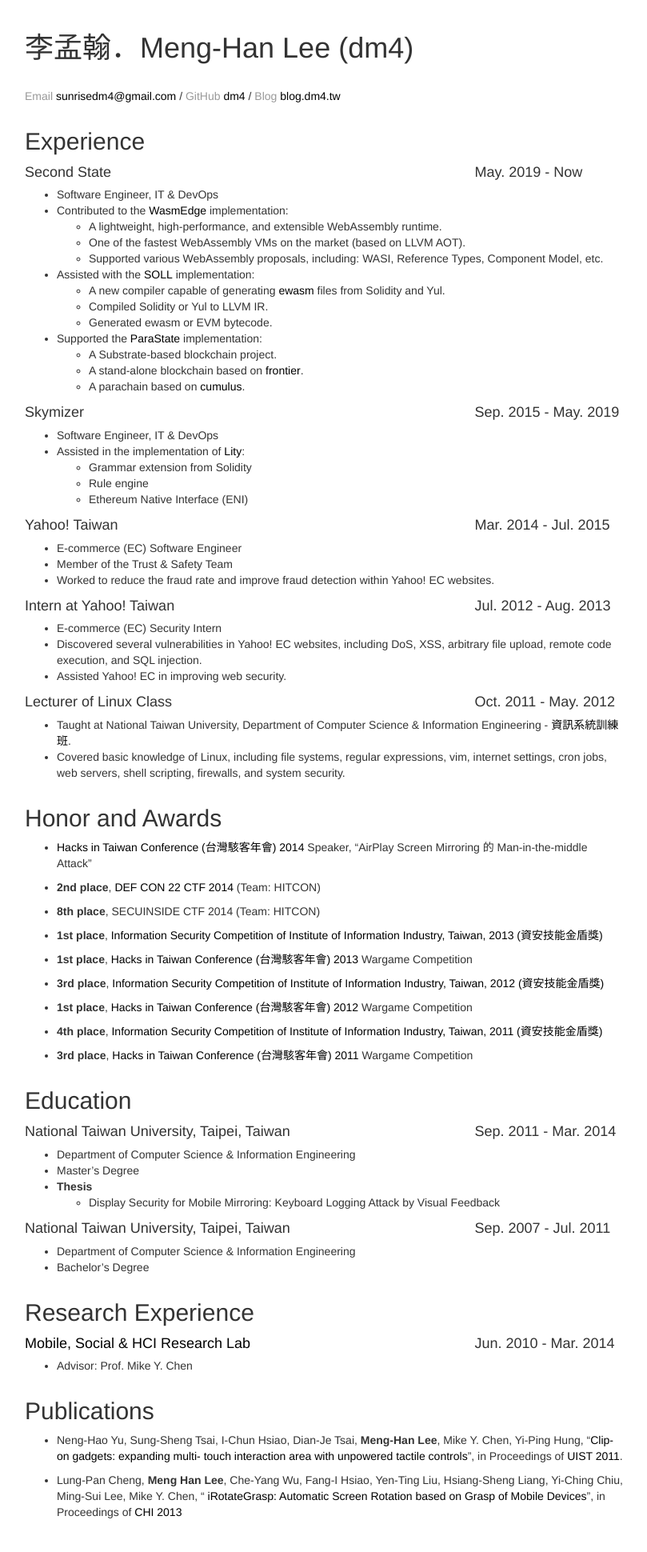
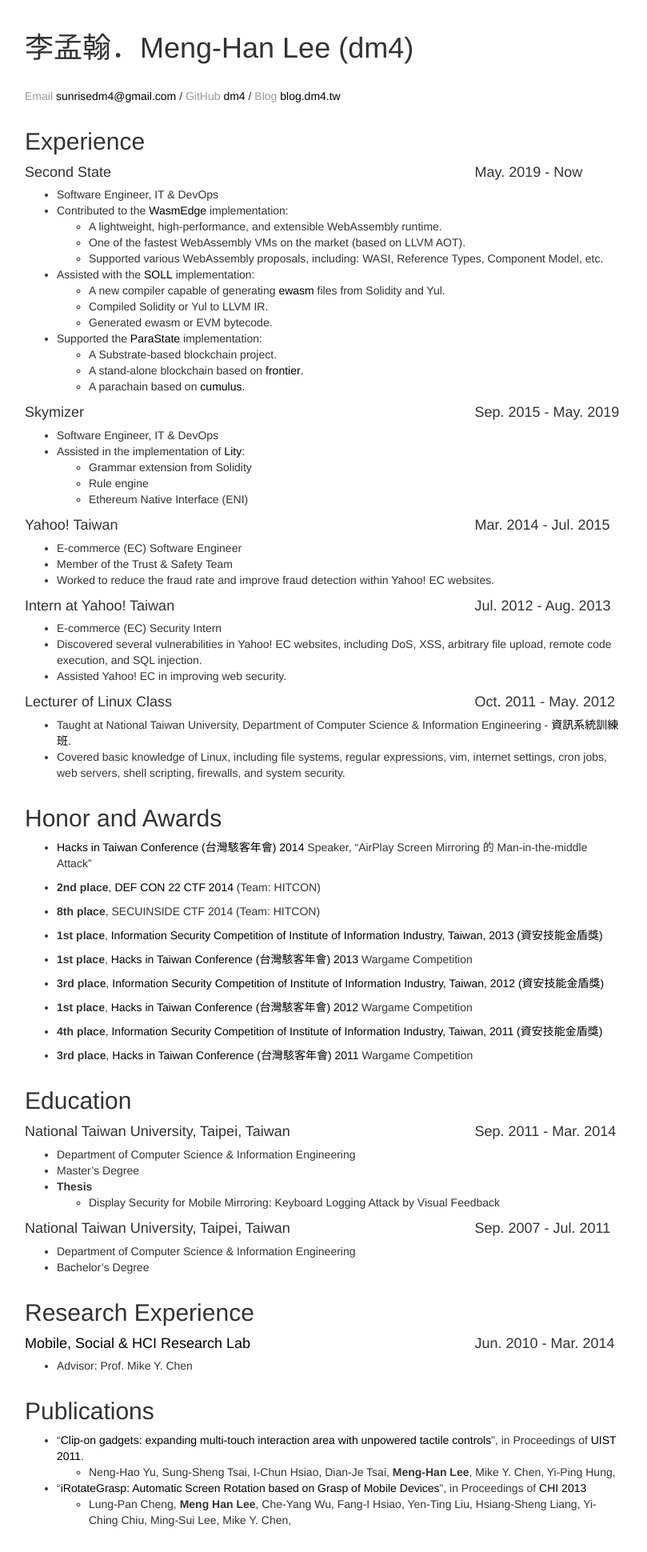
Before and after one commit to dm4/resume.dm4.tw, a Jekyll site: the page built from index.md, in a window 1280 px wide. Shown: the whole page at 80% size, without its empty margins (234-1043 px from the left). Built offline with Jekyll 4.4.1, drawn with Linux system fonts in a browser that asks for light colours; nearby versions of some CDN libraries; our own code applies the rules of GitHub Pages for plain Markdown files; some of the changed lines change nothing that is shown.

Commit message:
Update publications format

```diff
--- a/index.md
+++ b/index.md
@@ -114,26 +114,22 @@
 Publications
 ------------
 
-* Neng-Hao Yu, Sung-Sheng Tsai, I-Chun Hsiao,
-  Dian-Je Tsai, __Meng-Han Lee__, Mike Y. Chen,
-  Yi-Ping Hung, "[Clip-on gadgets: expanding multi-
-  touch interaction area with unpowered tactile
-  controls][Clip-on]", in Proceedings of [UIST 2011]
-  [UIST2011].
+* "[Clip-on gadgets: expanding multi-touch interaction area with unpowered tactile
+  controls][Clip-on]", in Proceedings of [UIST 2011][].
+  - Neng-Hao Yu, Sung-Sheng Tsai, I-Chun Hsiao, Dian-Je Tsai, __Meng-Han Lee__,
+    Mike Y. Chen, Yi-Ping Hung,
 
-* Lung-Pan Cheng, __Meng Han Lee__, Che-Yang Wu,
-  Fang-I Hsiao, Yen-Ting Liu, Hsiang-Sheng Liang,
-  Yi-Ching Chiu, Ming-Sui Lee, Mike Y. Chen, "[
-  iRotateGrasp: Automatic Screen Rotation based
-  on Grasp of Mobile Devices][iRotateGrasp]", in
-  Proceedings of [CHI 2013][CHI2013]
+* "[iRotateGrasp: Automatic Screen Rotation based on Grasp of Mobile Devices]
+  [iRotateGrasp]", in Proceedings of [CHI 2013][]
+  - Lung-Pan Cheng, __Meng Han Lee__, Che-Yang Wu, Fang-I Hsiao, Yen-Ting Liu,
+    Hsiang-Sheng Liang, Yi-Ching Chiu, Ming-Sui Lee, Mike Y. Chen,
 
 [blog.dm4.tw]:    https://blog.dm4.tw
 [Lab]:            https://ntuhci.org/
 [Clip-on]:        https://dl.acm.org/citation.cfm?id=2047243
 [iRotateGrasp]:   https://dl.acm.org/citation.cfm?id=2479513
-[UIST2011]:       https://www.acm.org/uist/uist2011/
-[CHI2013]:        https://chi2013.acm.org/
+[UIST 2011]:       https://www.acm.org/uist/uist2011/
+[CHI 2013]:        https://chi2013.acm.org/
 [NTU CSIE Train]: https://www.csie.ntu.edu.tw/train/
 [Gold Shield]:    https://csc.nics.nat.gov.tw
 [HIT2011]:        https://hitcon.org/2011
```
